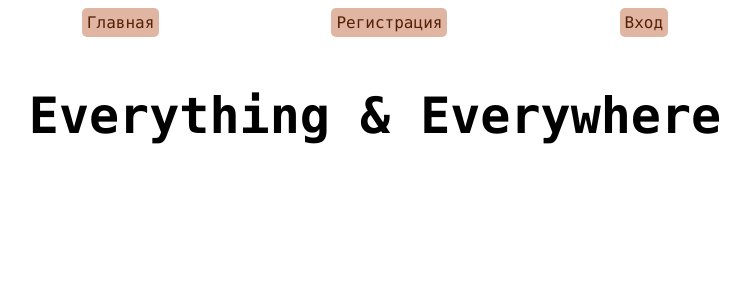
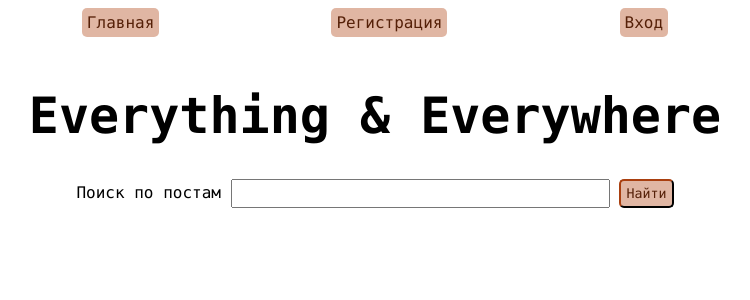
Before and after one commit to BupTyo3806/django_blog, a Django app: page / in a window 1280 px wide. Shown: the top 300 px of the page, without its empty margins (265-1015 px from the left). Run offline with Django 3.2, Linux system fonts and the light colour scheme; data that the repository does not hold is empty.

Commit message:
добавлен поиск по содержимому поста

```diff
--- a/main/static/css/sign.css
+++ b/main/static/css/sign.css
@@ -15,6 +15,7 @@ form {
 }
 
 label, input {
+    display: block;
     font-family: Consolas, sans-serif;
     width: 100%;
     box-sizing: border-box;
--- a/main/urls.py
+++ b/main/urls.py
@@ -10,5 +10,6 @@ urlpatterns = [
     url(r'^$', views.index, name="index"),
     url(r'^record/new$', views.record_new, name="record_new"),
     url(r'^record/(?P<record_id>[0-9]+)$', views.one_record, name='one_record'),
+    url(r'^record/search$', views.search_records, name='search_records'),
     url(r'^user/(?P<user_id>[0-9]+)$', views.user_records, name='user_records'),
 ]
--- a/main/views.py
+++ b/main/views.py
@@ -46,3 +46,11 @@ def user_records(request, user_id):
     records = Record.objects.all().filter(author_id=user_id).order_by("-created_date")
     records = cut_text(records)
     return render(request, "user_records.html", {"records": records})
+
+def search_records(request):
+    search_text = request.POST.get("search_text", "")
+    if search_text == "":
+        return HttpResponseRedirect("/")
+    records = Record.objects.all().filter(text__icontains=search_text).order_by("-created_date")
+    records = cut_text(records)
+    return render(request, "index.html", {"records": records, "search_text": search_text})
--- a/templates/index.html
+++ b/templates/index.html
@@ -3,9 +3,36 @@
     Главная
 {% endblock %}
 {% block content %}
+    <style>
+        form {
+            width: 100%;
+            text-align: center;
+        }
+
+        form input {
+            font-family: Consolas, sans-serif;
+            padding: 5px;
+            width: 50%;
+        }
+
+        form button {
+            font-family: Consolas, sans-serif;
+            padding: 5px;
+            color: #552008;
+            background-color: rgba(175, 65, 15, 0.38);
+            border-radius: 5px;
+            border-color: #552008;
+        }
+    </style>
     <div class="blog-header">
         <h1 class="blog-title">Everything & Everywhere</h1>
     </div>
+    <form method="post" action="/record/search">
+        {% csrf_token %}
+        <label for="search">Поиск по постам</label>
+        <input id="search" type="search" name="search_text" value="{{ search_text }}">
+        <button type="submit">Найти</button>
+    </form>
     {% for record in records %}
         {% include 'base/post.html' %}
     {% endfor %}
--- a/templates/register.html
+++ b/templates/register.html
@@ -3,7 +3,6 @@
 <html lang="en">
 <head>
     <title>Регистрация</title>
-    <link href="{% static 'bootstrap/css/bootstrap.min.css' %}" rel="stylesheet">
     <link href="{% static 'css/sign.css' %}" rel="stylesheet">
 </head>
 
```
